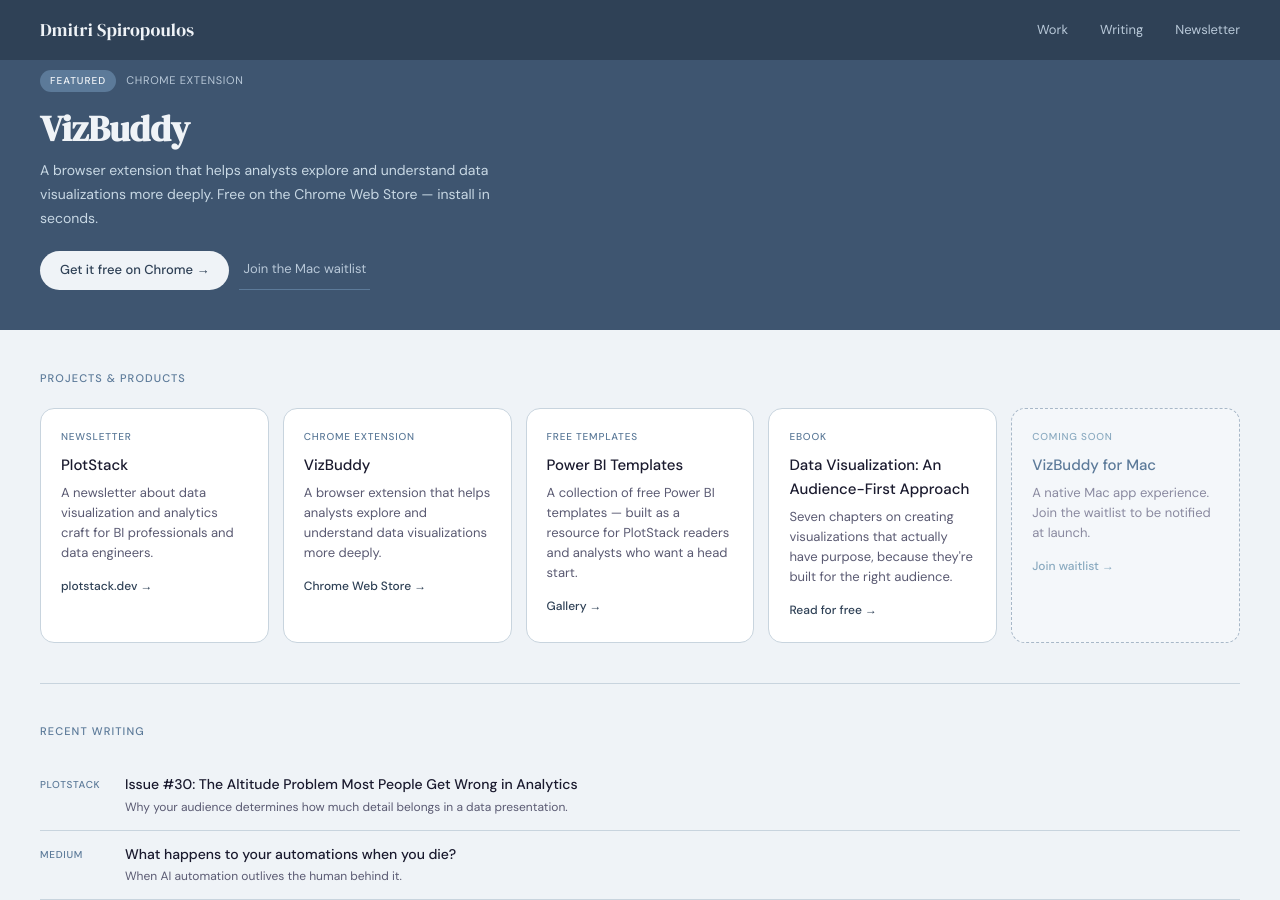
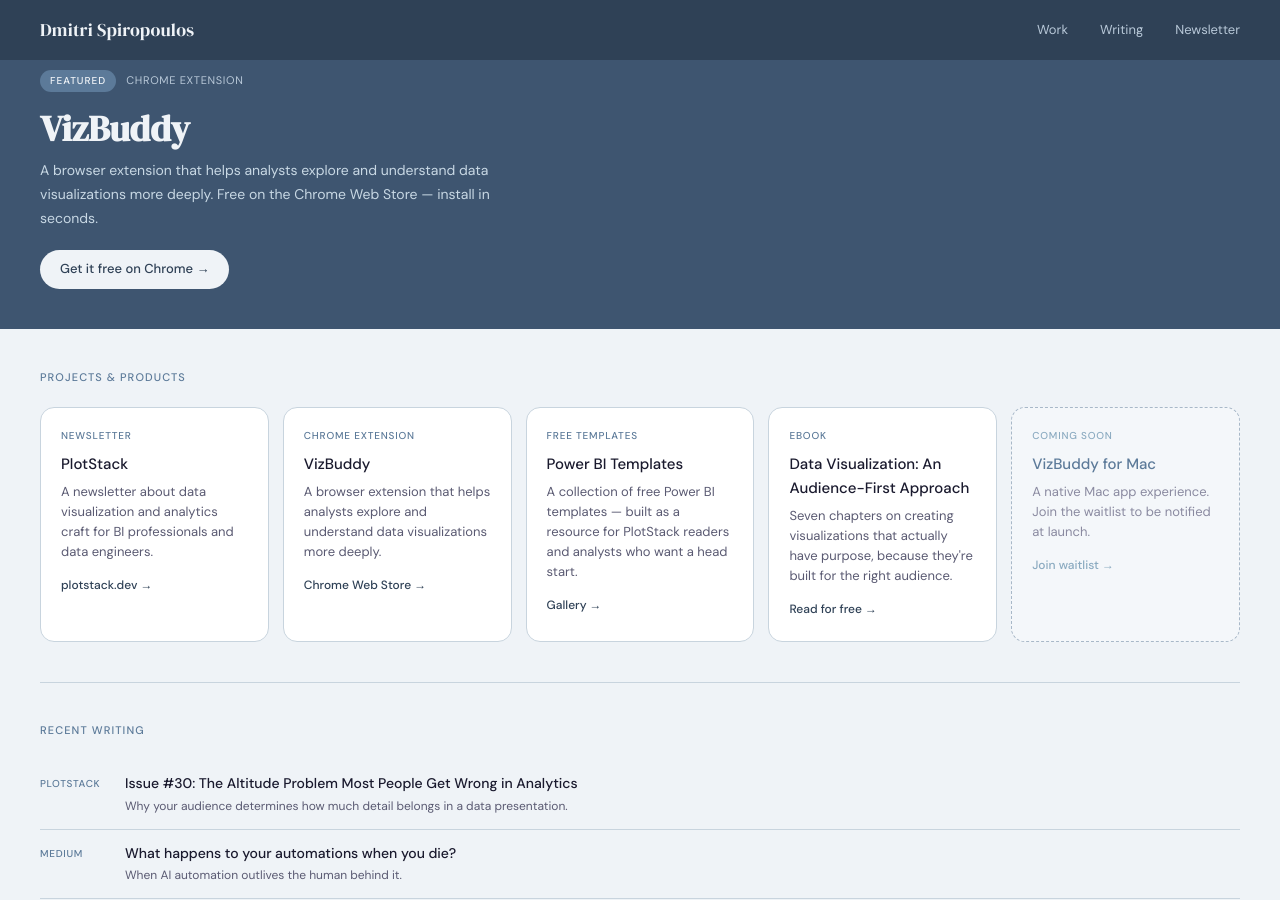
Before and after one commit to Djonathon/Djonathon.github.io, a Jekyll site: the page built from index.html, in a window 1280 px wide and 900 px high, scrolled down 398 px. Built offline with Jekyll 4.4.1, drawn with Linux system fonts in a browser that asks for light colours.

Commit message:
Remove Mac waitlist CTA from VizBuddy featured section
Co-Authored-By: Claude Sonnet 4.6 <noreply@anthropic.com>

```diff
--- a/index.html
+++ b/index.html
@@ -50,7 +50,6 @@ layout: default
         <p class="featured-desc">A browser extension that helps analysts explore and understand data visualizations more deeply. Free on the Chrome Web Store — install in seconds.</p>
         <div class="featured-actions">
           <a href="https://chromewebstore.google.com/detail/vizbuddy/amicpbhfiocecndmnmjbopcmgdphoejg" target="_blank" rel="noopener" class="featured-btn-primary">Get it free on Chrome →</a>
-          <a href="#subscribe" class="featured-btn-secondary">Join the Mac waitlist</a>
         </div>
       </div>
     </div>
```
